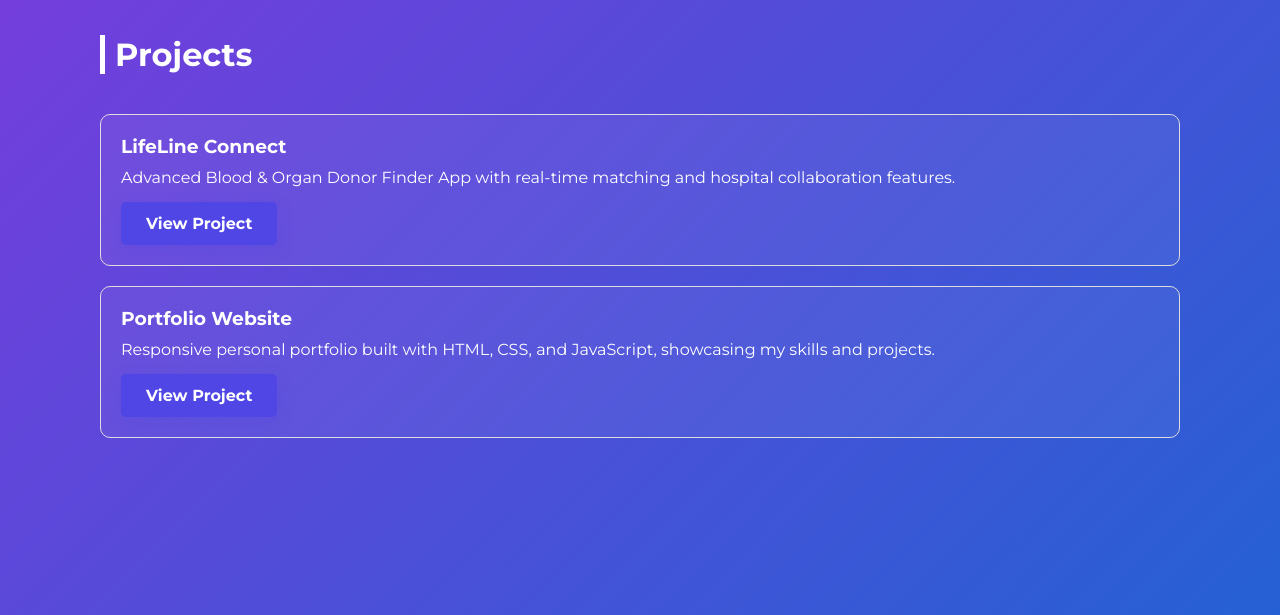
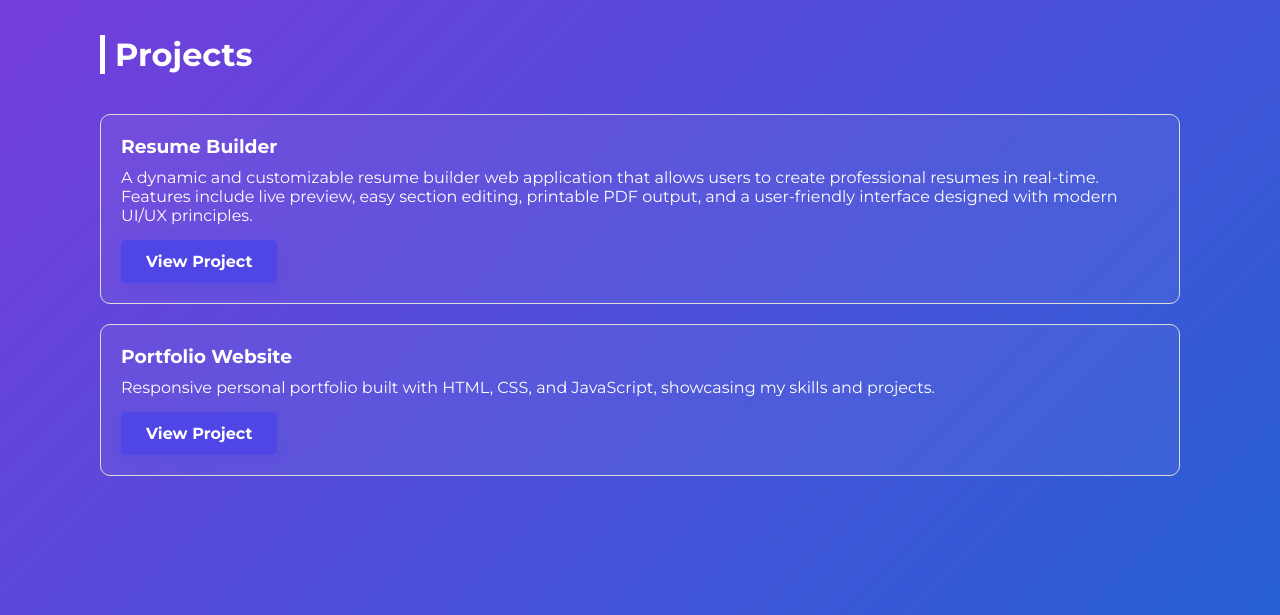
Before and after one commit to Abishek-kk/protfolio_abi., a plain HTML site: page index.html in a window 1280 px wide. Shown: the part 1880-2495 px from the top of the page. Drawn offline with Linux system fonts and the light colour scheme.

Commit message:
Update index.html

```diff
--- a/index.html
+++ b/index.html
@@ -396,8 +396,11 @@
     <!-- Project 1 -->
     <div class="project-card">
       <div class="content">
-        <h3>LifeLine Connect</h3>
-        <p>Advanced Blood & Organ Donor Finder App with real-time matching and hospital collaboration features.</p>
+       <h3>Resume Builder</h3>
+<p>
+  A dynamic and customizable resume builder web application that allows users to create professional resumes in real-time. Features include live preview, easy section editing, printable PDF output, and a user-friendly interface designed with modern UI/UX principles.
+</p>
+
         <a href="https://github.com/Abishek-kk/LifeLine-Connect" target="_blank" class="btn" style="margin-top: 15px; display: inline-block;">View Project</a>
       </div>
     </div>
```
